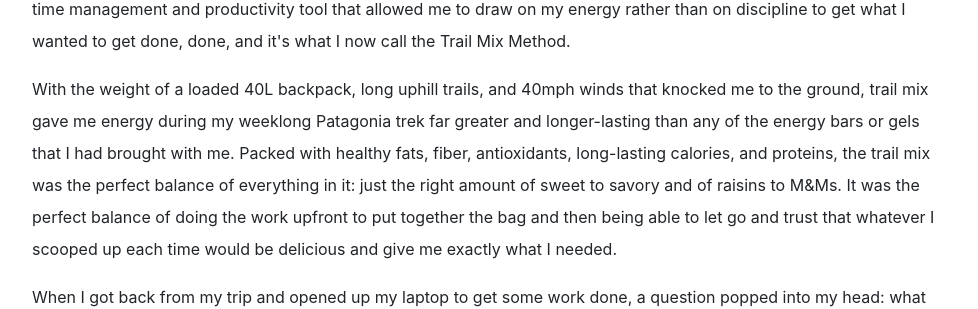
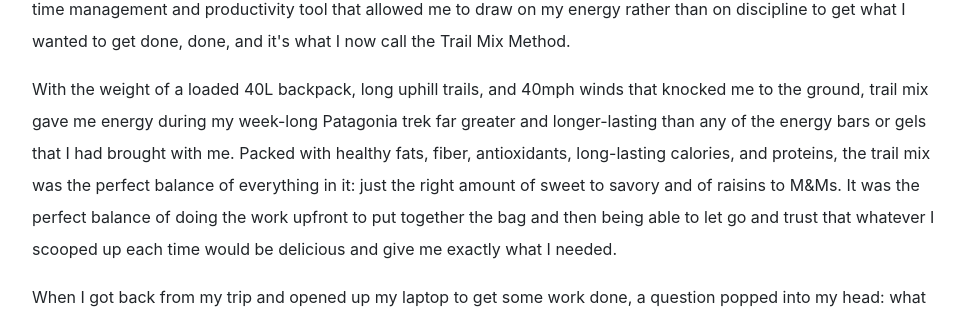
Before and after one commit to dalkat/dalkat.github.io, a Jekyll site: the page built from trailmix.md, in a window 1280 px wide and 900 px high, scrolled down 706 px. Shown: the part 181-490 px from the top of the window, without its empty margins (148-1126 px from the left). Built offline with Jekyll 4.4.1, drawn with Linux system fonts in a browser that asks for light colours; nearby versions of some CDN libraries; some web fonts are replaced; library files that are not in the unit come from our copies; some of the changed text lies outside the part shown.

Commit message:
TMM 4.7.8

```diff
--- a/_layouts/trailmix.html
+++ b/_layouts/trailmix.html
@@ -44,7 +44,7 @@ layout: default-sub
 	        <p><h2>Introduction</h2>
 	        <p>As a recovering type-A, I've long struggled with the balance between structure and flow, or control and <a href="https://amzn.to/2tEqj3V" target="_blank">surrender</a>, and this struggle was <i>completely</i> magnified when I quit my job last fall and embarked on my 'creative sabbatical'. With all this new unstructured time, I didn't feel great about how my time was being spent: I wanted to find a way to work on myself and my many goals and aspirations on my own clock, but different things I tried either felt overly stifling or so free that I'd get decision paralysis. Sound familiar to anyone?</p>
             <p>It was after a trip to Patagonia that I began playing with a technique that has allowed me to make a playbox of my time; a time management and productivity tool that allowed me to draw on my energy rather than on discipline to get what I wanted to get done, done, and it's what I now call the Trail Mix Method. </p>
-            <p>With the weight of a loaded 40L backpack, long uphill trails, and 40mph winds that knocked me to the ground, trail mix gave me energy during my weeklong Patagonia trek far greater and longer-lasting than any of the energy bars or gels that I had brought with me. Packed with healthy fats, fiber, antioxidants, long-lasting calories, and proteins, the trail mix was the perfect balance of everything in it: just the right amount of sweet to savory and of raisins to M&Ms. It was the perfect balance of doing the work upfront to put together the bag and then being able to let go and trust that whatever I scooped up each time would be delicious and give me exactly what I needed.</p>
+            <p>With the weight of a loaded 40L backpack, long uphill trails, and 40mph winds that knocked me to the ground, trail mix gave me energy during my week-long Patagonia trek far greater and longer-lasting than any of the energy bars or gels that I had brought with me. Packed with healthy fats, fiber, antioxidants, long-lasting calories, and proteins, the trail mix was the perfect balance of everything in it: just the right amount of sweet to savory and of raisins to M&Ms. It was the perfect balance of doing the work upfront to put together the bag and then being able to let go and trust that whatever I scooped up each time would be delicious and give me exactly what I needed.</p>
 
             <p>When I got back from my trip and opened up my laptop to get some work done, a question popped into my head: what might a trail mix bag may look like for the things I want to do with my free time each week?</p>
             <p>I&rsquo;ve started using a metaphoric trail mix bag to manage my energy and unstructured time, and this 'productivity' method has completely transformational for me. It&rsquo;s changed how I understand and honor my own energy and flow rather than creating resistance, has removed decision paralysis in the context of abundant time and opportunity, and has helped me come through on daunting tasks that I&rsquo;ve put aside for months.</p>
```
Also changed, not shown: other parts of _layouts/trailmix.html (+3 -3 lines).
